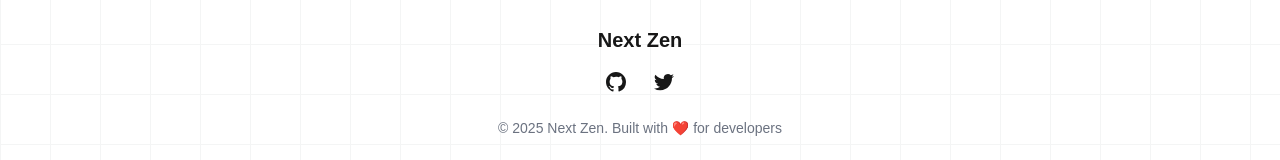
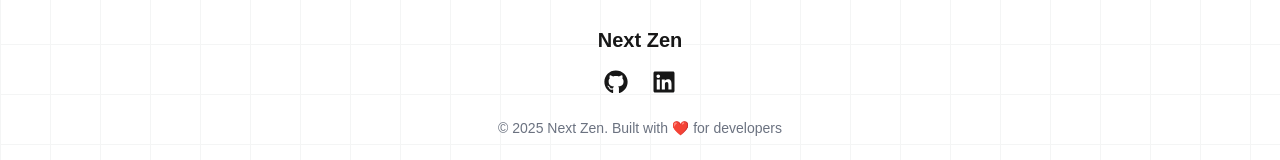
Before and after one commit to satya00089/next-zen, a Next.js app: page / in a window 1280 px wide. Shown: the part 3506-3666 px from the top of the page. Built offline with nearby package versions, Linux system fonts and the light colour scheme.

Commit message:
Add GitHub and LinkedIn icons to the footer and update links

```diff
--- a/app/page.tsx
+++ b/app/page.tsx
@@ -4,7 +4,7 @@ import ThemeSwitcher from "@/components/ThemeSwitcher";
 import { useThemeContext } from "@/contexts/ThemeContext";
 import { useEffect, useState, useMemo } from "react";
 import Image from "next/image";
-import { FaAws, FaMicrosoft, FaShieldAlt, FaCode } from "react-icons/fa";
+import { FaAws, FaMicrosoft, FaShieldAlt, FaCode, FaGithub, FaLinkedin } from "react-icons/fa";
 import { SiGooglecloud, SiAmazonec2 } from "react-icons/si";
 import { MdAccountTree, MdStorage } from "react-icons/md";
 
@@ -26,6 +26,7 @@ const FloatingIcon: React.FC<FloatingIconProps> = ({
   const { theme } = useThemeContext();
   return (
     <div
+      suppressHydrationWarning
       style={{
         position: "absolute",
         left: x,
@@ -800,38 +801,22 @@ export default function Home() {
             </div>
             <div className="flex items-center space-x-6">
               <a
-                href="https://github.com/satya00089/diagrammatic"
+                href="https://github.com/satya00089/next-zen"
                 target="_blank"
                 rel="noopener noreferrer"
-                className="hover:text-[#6366f1] dark:hover:text-[#8b5cf6] transition-colors"
+                className="hover:text-[var(--brand)] transition-colors"
                 aria-label="GitHub"
               >
-                <svg
-                  className="w-6 h-6"
-                  fill="currentColor"
-                  viewBox="0 0 24 24"
-                >
-                  <path
-                    fillRule="evenodd"
-                    d="M12 2C6.477 2 2 6.484 2 12.017c0 4.425 2.865 8.18 6.839 9.504.5.092.682-.217.682-.483 0-.237-.008-.868-.013-1.703-2.782.605-3.369-1.343-3.369-1.343-.454-1.158-1.11-1.466-1.11-1.466-.908-.62.069-.608.069-.608 1.003.07 1.531 1.032 1.531 1.032.892 1.53 2.341 1.088 2.91.832.092-.647.35-1.088.636-1.338-2.22-.253-4.555-1.113-4.555-4.951 0-1.093.39-1.988 1.029-2.688-.103-.253-.446-1.272.098-2.65 0 0 .84-.27 2.75 1.026A9.564 9.564 0 0112 6.844c.85.004 1.705.115 2.504.337 1.909-1.296 2.747-1.027 2.747-1.027.546 1.379.202 2.398.1 2.651.64.7 1.028 1.595 1.028 2.688 0 3.848-2.339 4.695-4.566 4.943.359.309.678.92.678 1.855 0 1.338-.012 2.419-.012 2.747 0 .268.18.58.688.482A10.019 10.019 0 0022 12.017C22 6.484 17.522 2 12 2z"
-                    clipRule="evenodd"
-                  />
-                </svg>
+                <FaGithub className="w-6 h-6" />
               </a>
               <a
-                href="https://twitter.com/nextzen"
+                href="https://linkedin.com/company/next-zen"
                 target="_blank"
                 rel="noopener noreferrer"
-                className="hover:text-[#6366f1] dark:hover:text-[#8b5cf6] transition-colors"
-                aria-label="Twitter"
+                className="hover:text-[var(--brand)] transition-colors"
+                aria-label="LinkedIn"
               >
-                <svg
-                  className="w-6 h-6"
-                  fill="currentColor"
-                  viewBox="0 0 24 24"
-                >
-                  <path d="M8.29 20.251c7.547 0 11.675-6.253 11.675-11.675 0-.178 0-.355-.012-.53A8.348 8.348 0 0022 5.92a8.19 8.19 0 01-2.357.646 4.118 4.118 0 001.804-2.27 8.224 8.224 0 01-2.605.996 4.107 4.107 0 00-6.993 3.743 11.65 11.65 0 01-8.457-4.287 4.106 4.106 0 001.27 5.477A4.072 4.072 0 012.8 9.713v.052a4.105 4.105 0 003.292 4.022 4.095 4.095 0 01-1.853.07 4.108 4.108 0 003.834 2.85A8.233 8.233 0 012 18.407a11.616 11.616 0 006.29 1.84" />
-                </svg>
+                <FaLinkedin className="w-6 h-6" />
               </a>
             </div>
           </div>
```
